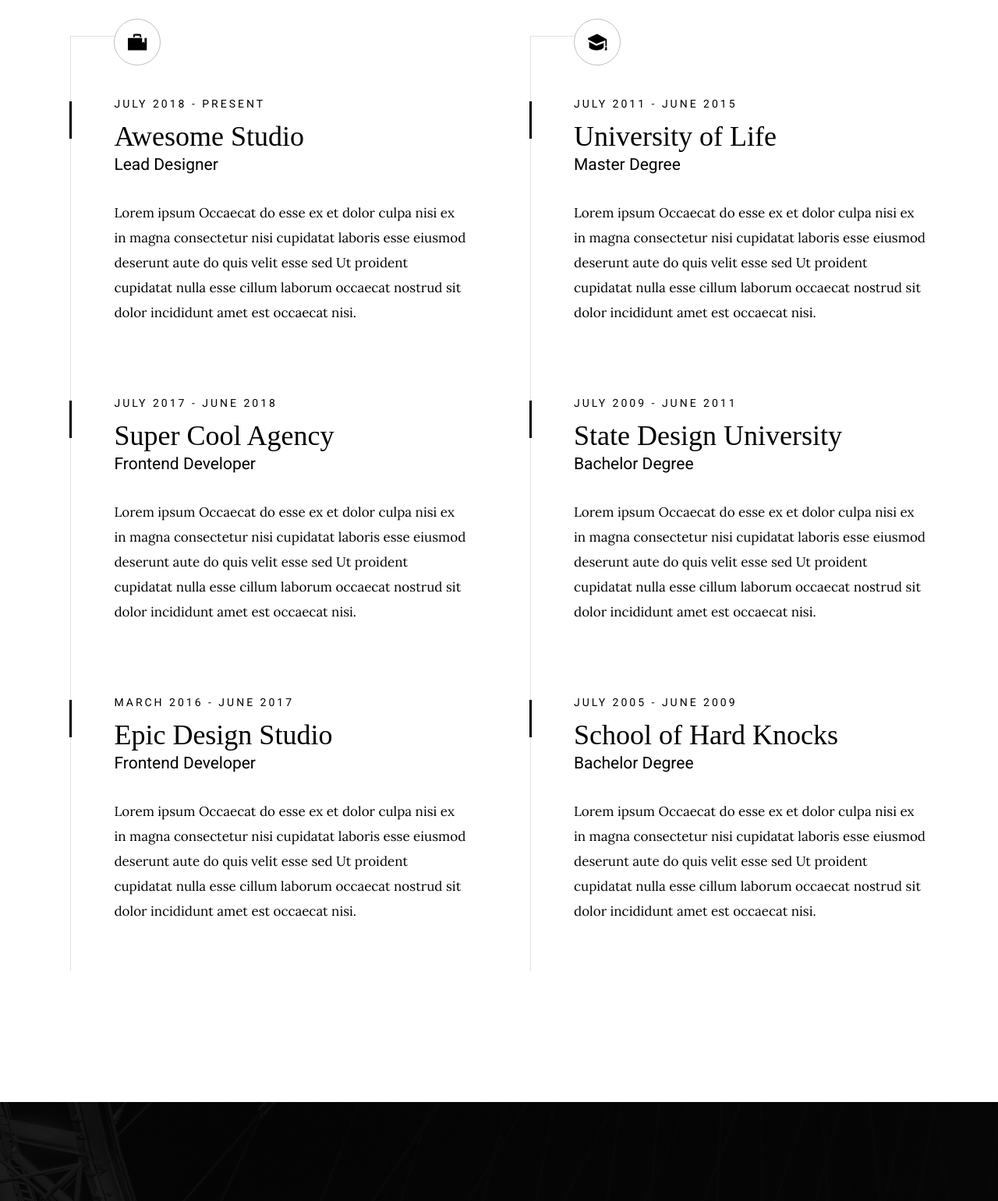
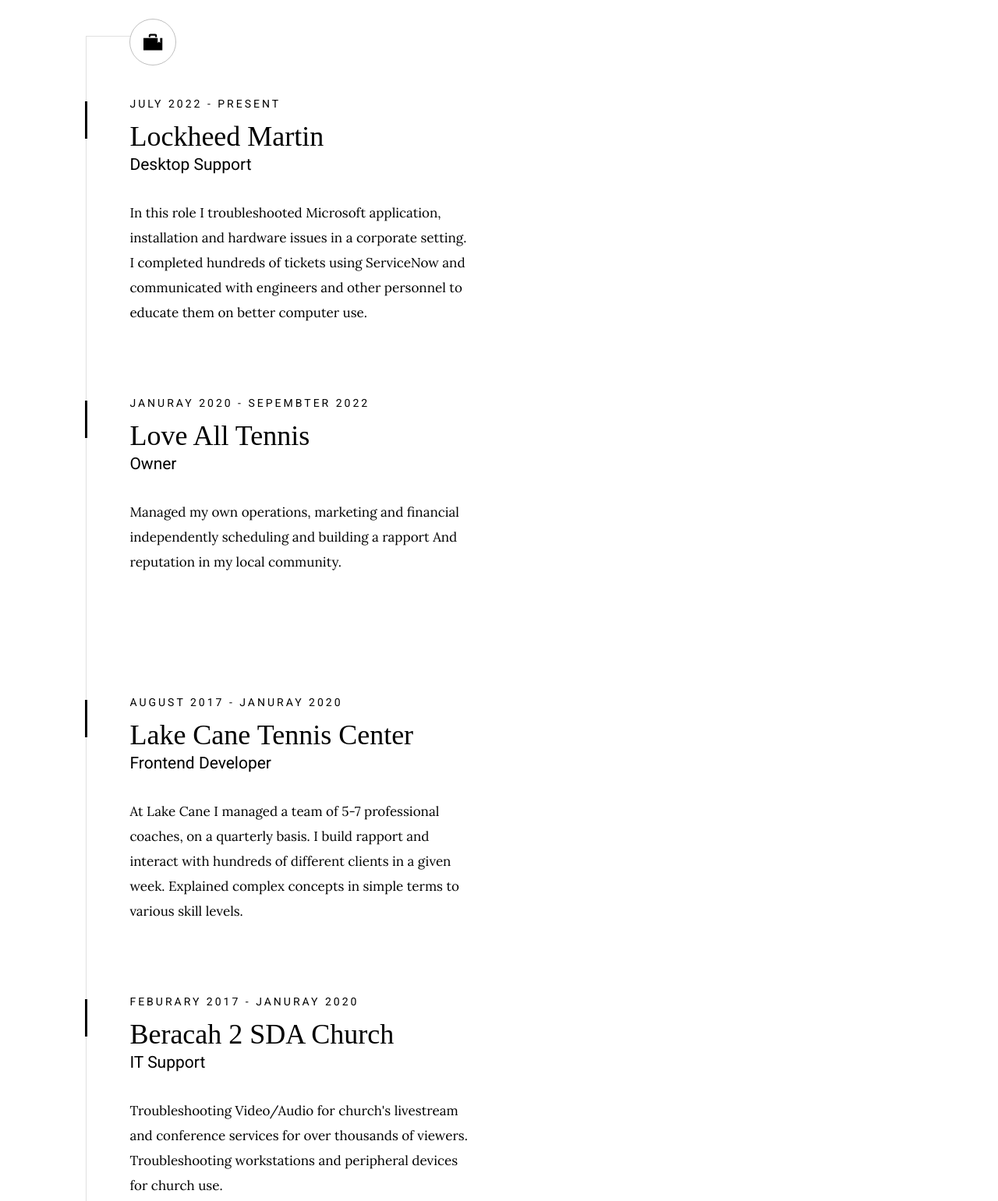
Before and after one commit to goldds/AWS-Website, a plain HTML site: page epitome_1_0_0/index.html in a window 1280 px wide. Shown: the part 2020-3561 px from the top of the page at 78% size. Drawn offline with Linux system fonts and the light colour scheme; a web font is replaced by a local one.

Commit message:
experince tab completed

```diff
--- a/epitome_1_0_0/index.html
+++ b/epitome_1_0_0/index.html
@@ -165,7 +165,7 @@
 
             <div class="row heading-block" data-aos="fade-up">
                 <div class="column large-full">
-                    <h2 class="section-heading">project & Education</h2>
+                    <h2 class="section-heading">Project & Education</h2>
                 </div>
             </div>
 
@@ -181,87 +181,63 @@
                         <div class="timeline__block">
                             <div class="timeline__bullet"></div>
                             <div class="timeline__header">
-                                <p class="timeline__timeframe">July 2018 - Present</p>
-                                <h3 class="item-title">Awesome Studio</h3>
-                                <h5>Lead Designer</h5>
+                                <p class="timeline__timeframe">July 2022 - Present</p>
+                                <h3 class="item-title">Lockheed Martin</h3>
+                                <h5>Desktop Support </h5>
                             </div>
                             <div class="timeline__desc">
-                                <p>Lorem ipsum Occaecat do esse ex et dolor culpa nisi ex in magna consectetur nisi cupidatat laboris esse eiusmod deserunt aute do quis velit esse sed Ut proident cupidatat nulla esse cillum laborum occaecat nostrud sit dolor incididunt amet est occaecat nisi.</p>
+                                <p>In this role I troubleshooted Microsoft application, installation and hardware issues in a corporate setting.
+                                I completed hundreds of tickets using ServiceNow and communicated with
+                                engineers and other personnel to educate them on better computer use.
+                                </p>
                             </div>
                         </div>
 
                         <div class="timeline__block">
                             <div class="timeline__bullet"></div>
                             <div class="timeline__header">
-                                <p class="timeline__timeframe">July 2017 - June 2018</p>
-                                <h3 class="item-title">Super Cool Agency</h3>
-                                <h5>Frontend Developer</h5>
+                                <p class="timeline__timeframe">Januray 2020 - Sepembter 2022</p>
+                                <h3 class="item-title">Love All Tennis</h3>
+                                <h5>Owner</h5>
                             </div>
                             <div class="timeline__desc">
-                                <p>Lorem ipsum Occaecat do esse ex et dolor culpa nisi ex in magna consectetur nisi cupidatat laboris esse eiusmod deserunt aute do quis velit esse sed Ut proident cupidatat nulla esse cillum laborum occaecat nostrud sit dolor incididunt amet est occaecat nisi.</p>
+                                <p>Managed my own operations, marketing and financial independently scheduling and building a rapport
+                                    And reputation in my local community.
+                                </p>
                             </div>
                         </div>
 
                         <div class="timeline__block">
                             <div class="timeline__bullet"></div>
                             <div class="timeline__header">
-                                <p class="timeline__timeframe">March 2016 - June 2017</p>
-                                <h3 class="item-title">Epic Design Studio</h3>
+                                <p class="timeline__timeframe">August 2017 - Januray 2020</p>
+                                <h3 class="item-title">Lake Cane Tennis Center</h3>
                                 <h5>Frontend Developer</h5>
                             </div>
                             <div class="timeline__desc">
-                                <p>Lorem ipsum Occaecat do esse ex et dolor culpa nisi ex in magna consectetur nisi cupidatat laboris esse eiusmod deserunt aute do quis velit esse sed Ut proident cupidatat nulla esse cillum laborum occaecat nostrud sit dolor incididunt amet est occaecat nisi.</p>
-                            </div>
-                        </div>
-
-                    </div>
-                </div>
-
-                <div class="column large-half tab-full" data-aos="fade-up">
-                    <div class="timeline">
-
-                        <div class="timeline__icon-wrap">
-                            <span class="timeline__icon timeline__icon--education"></span>
-                        </div>
-
-                        <div class="timeline__block">
-                            <div class="timeline__bullet"></div>
-                            <div class="timeline__header">
-                                <p class="timeline__timeframe">July 2011 - June 2015</p>
-                                <h3 class="item-title">University of Life</h3>
-                                <h5>Master Degree</h5>
-                            </div>
-                            <div class="timeline__desc">
-                                <p>Lorem ipsum Occaecat do esse ex et dolor culpa nisi ex in magna consectetur nisi cupidatat laboris esse eiusmod deserunt aute do quis velit esse sed Ut proident cupidatat nulla esse cillum laborum occaecat nostrud sit dolor incididunt amet est occaecat nisi.</p>
+                                <p>At Lake Cane I managed a team of 5-7 professional coaches, on a quarterly basis.
+                                    I build rapport and interact with hundreds of different clients in a given week.
+                                    Explained complex concepts in simple terms to various skill levels.
+                                </p>
                             </div>
                         </div>
 
                         <div class="timeline__block">
                             <div class="timeline__bullet"></div>
                             <div class="timeline__header">
-                                <p class="timeline__timeframe">July 2009 - June 2011</p>
-                                <h3 class="item-title">State Design University</h3>
-                                <h5>Bachelor Degree</h5>
+                                <p class="timeline__timeframe">Feburary 2017 - Januray 2020</p>
+                                <h3 class="item-title">Beracah 2 SDA Church </h3>
+                                <h5>IT Support</h5>
                             </div>
                             <div class="timeline__desc">
-                                <p>Lorem ipsum Occaecat do esse ex et dolor culpa nisi ex in magna consectetur nisi cupidatat laboris esse eiusmod deserunt aute do quis velit esse sed Ut proident cupidatat nulla esse cillum laborum occaecat nostrud sit dolor incididunt amet est occaecat nisi.</p>
+                                <p>Troubleshooting Video/Audio for church's livestream and conference services for over thousands of viewers.
+                                    Troubleshooting workstations and peripheral devices for church use.
+                                </p>
                             </div>
                         </div>
-
-                        <div class="timeline__block">
-                            <div class="timeline__bullet"></div>
-                            <div class="timeline__header">
-                                <p class="timeline__timeframe">July 2005 - June 2009</p>
-                                <h3 class="item-title">School of Hard Knocks</h3>
-                                <h5>Bachelor Degree</h5>
-                            </div>
-                            <div class="timeline__desc">
-                                <p>Lorem ipsum Occaecat do esse ex et dolor culpa nisi ex in magna consectetur nisi cupidatat laboris esse eiusmod deserunt aute do quis velit esse sed Ut proident cupidatat nulla esse cillum laborum occaecat nostrud sit dolor incididunt amet est occaecat nisi.</p>
-                            </div>
-                        </div>
-
                     </div>
                 </div>
+
             </div>
 
         </div> <!-- end about-experience -->
```
